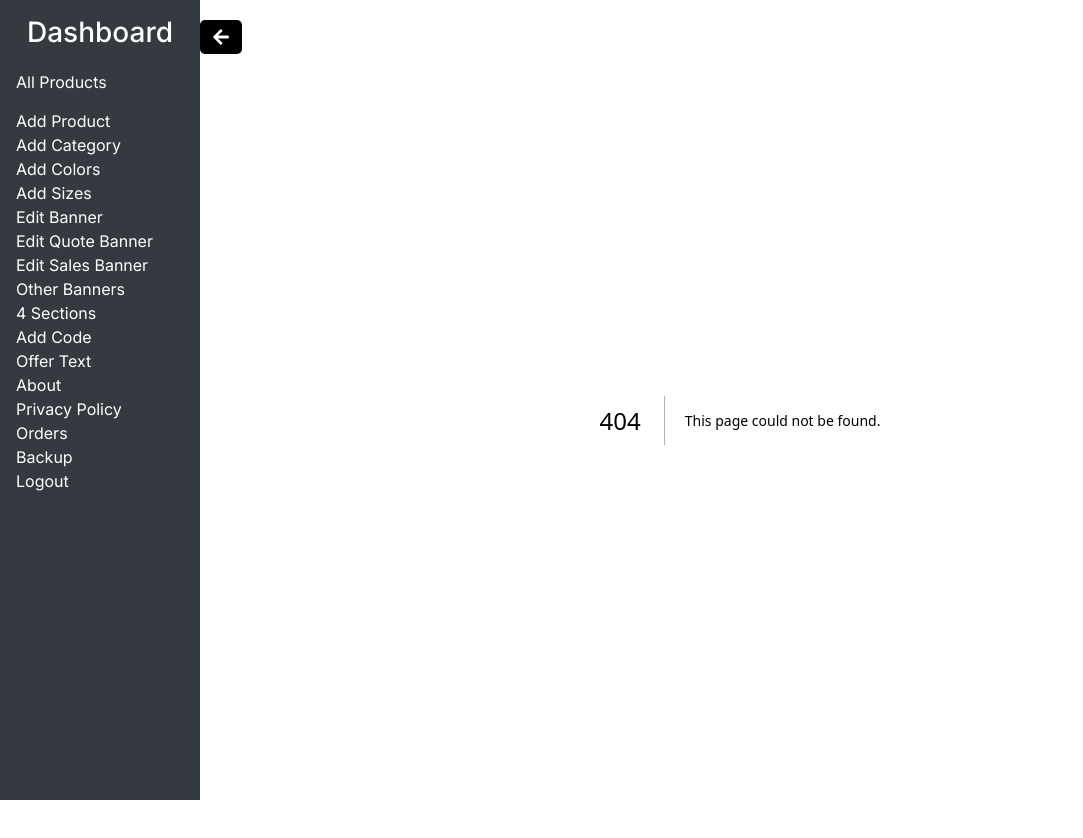
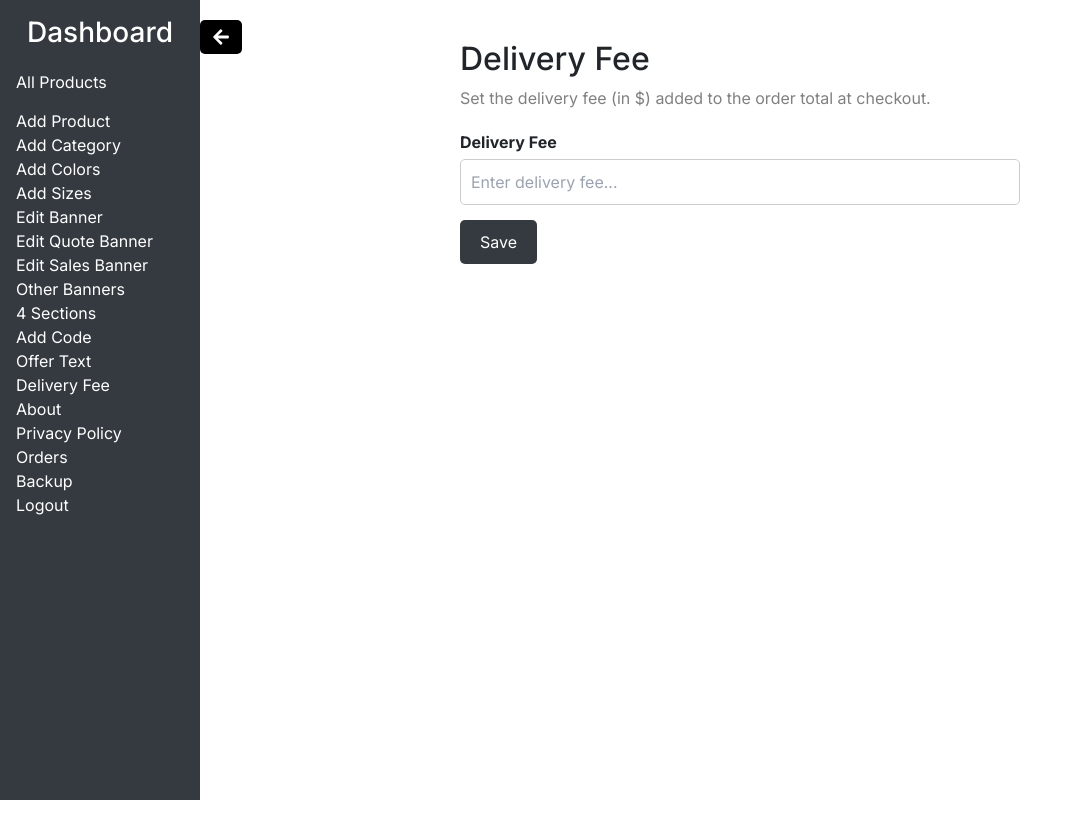
Before and after one commit to hadizzz001/mikasa-dash, a Next.js app: page /delivery-fee in a window 1280 px wide. Before the commit this address had no page. Shown: the whole page, without its empty margins (0-1083 px from the left). After the commit the page ends 800 px from the top, so only its background shows below. Built offline with nearby package versions, Linux system fonts and the light colour scheme; no server answers; the database is empty.

Commit message:
first commit

```diff
--- /dev/null
+++ b/app/api/delivery-fee/route.js
@@ -0,0 +1,48 @@
+import { PrismaClient } from '@prisma/client';
+
+const prisma = new PrismaClient();
+
+// GET - fetch the delivery fee (single record)
+export async function GET(req) {
+  try {
+    const deliveryFee = await prisma.deliveryFee.findFirst();
+    return new Response(JSON.stringify(deliveryFee), { status: 200 });
+  } catch (error) {
+    console.error('Error fetching delivery fee:', error);
+    return new Response(JSON.stringify({ error: 'Failed to fetch delivery fee' }), { status: 500 });
+  }
+}
+
+// POST - create or update the delivery fee (upsert: only 1 record ever)
+export async function POST(req) {
+  try {
+    const body = await req.json();
+    const fee = String(body?.fee ?? '').trim();
+
+    if (fee === '' || isNaN(Number(fee)) || Number(fee) < 0) {
+      return new Response(JSON.stringify({ error: 'Delivery fee must be a positive number' }), {
+        status: 400,
+      });
+    }
+
+    const existing = await prisma.deliveryFee.findFirst();
+
+    let deliveryFee;
+    if (existing) {
+      deliveryFee = await prisma.deliveryFee.update({
+        where: { id: existing.id },
+        data: { fee },
+      });
+    } else {
+      deliveryFee = await prisma.deliveryFee.create({ data: { fee } });
+    }
+
+    return new Response(
+      JSON.stringify({ message: 'Delivery fee saved successfully', deliveryFee }),
+      { status: 201 }
+    );
+  } catch (error) {
+    console.error('Error saving delivery fee:', error);
+    return new Response(JSON.stringify({ error: 'Failed to save delivery fee' }), { status: 500 });
+  }
+}
--- a/app/components/Sidebar.tsx
+++ b/app/components/Sidebar.tsx
@@ -100,6 +100,11 @@ export default function Sidebar() {
               </a>
             </li>
             <li>
+              <a href="/delivery-fee" style={{ color: "white", textDecoration: "none" }}>
+                Delivery Fee
+              </a>
+            </li>
+            <li>
               <a href="/about" style={{ color: "white", textDecoration: "none" }}>
                 About
               </a>
--- /dev/null
+++ b/app/delivery-fee/page.tsx
@@ -0,0 +1,120 @@
+'use client';
+
+import { useState, useEffect } from 'react';
+
+const DeliveryFeePage = () => {
+  const [fee, setFee] = useState('');
+  const [message, setMessage] = useState('');
+  const [loading, setLoading] = useState(false);
+
+  // Fetch existing delivery fee on mount
+  useEffect(() => {
+    const fetchFee = async () => {
+      try {
+        const res = await fetch('/api/delivery-fee', { method: 'GET' });
+        if (res.ok) {
+          const data = await res.json();
+          if (data && data.fee !== undefined && data.fee !== null) {
+            setFee(String(data.fee));
+          }
+        }
+      } catch (error) {
+        console.error('Error fetching delivery fee:', error);
+      }
+    };
+    fetchFee();
+  }, []);
+
+  const handleSubmit = async (e: React.FormEvent) => {
+    e.preventDefault();
+    setLoading(true);
+    setMessage('');
+
+    try {
+      const res = await fetch('/api/delivery-fee', {
+        method: 'POST',
+        headers: { 'Content-Type': 'application/json' },
+        body: JSON.stringify({ fee }),
+      });
+
+      if (res.ok) {
+        setMessage('Delivery fee saved successfully!');
+      } else {
+        const errorData = await res.json();
+        setMessage(`Error: ${errorData.error}`);
+      }
+    } catch (error) {
+      console.error('Error:', error);
+      setMessage('An error occurred while saving.');
+    } finally {
+      setLoading(false);
+    }
+  };
+
+  return (
+    <div style={{ padding: '20px', maxWidth: '600px', margin: '0 auto' }}>
+      <h2>Delivery Fee</h2>
+      <p style={{ color: 'gray', marginBottom: '20px' }}>
+        Set the delivery fee (in $) added to the order total at checkout.
+      </p>
+
+      <form onSubmit={handleSubmit}>
+        <div style={{ marginBottom: '15px' }}>
+          <label
+            htmlFor="deliveryFee"
+            style={{ display: 'block', marginBottom: '5px', fontWeight: 'bold' }}
+          >
+            Delivery Fee
+          </label>
+          <input
+            id="deliveryFee"
+            type="number"
+            min="0"
+            step="0.01"
+            value={fee}
+            onChange={(e) => setFee(e.target.value)}
+            placeholder="Enter delivery fee..."
+            style={{
+              width: '100%',
+              padding: '10px',
+              border: '1px solid #ccc',
+              borderRadius: '5px',
+              fontSize: '16px',
+            }}
+            required
+          />
+        </div>
+
+        <button
+          type="submit"
+          disabled={loading}
+          style={{
+            padding: '10px 20px',
+            backgroundColor: '#343a40',
+            color: 'white',
+            border: 'none',
+            borderRadius: '5px',
+            cursor: loading ? 'not-allowed' : 'pointer',
+            fontSize: '16px',
+          }}
+        >
+          {loading ? 'Saving...' : 'Save'}
+        </button>
+      </form>
+
+      {message && (
+        <p
+          style={{
+            marginTop: '15px',
+            color: message.startsWith('Error') ? 'red' : 'green',
+            fontWeight: 'bold',
+          }}
+        >
+          {message}
+        </p>
+      )}
+    </div>
+  );
+};
+
+export default DeliveryFeePage;
```
Also changed, not shown: 1 other file (tests, documents, lock files or other folders).
